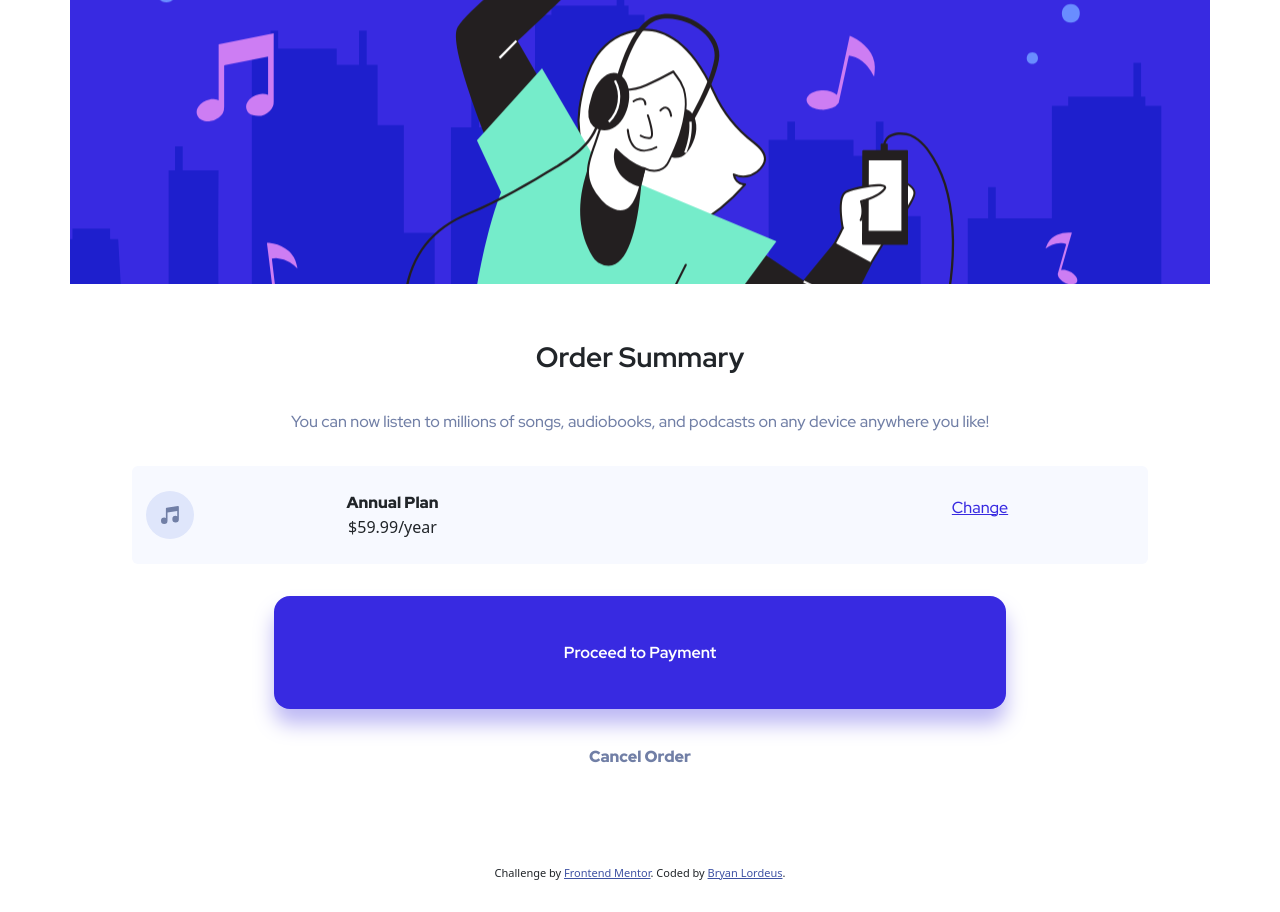
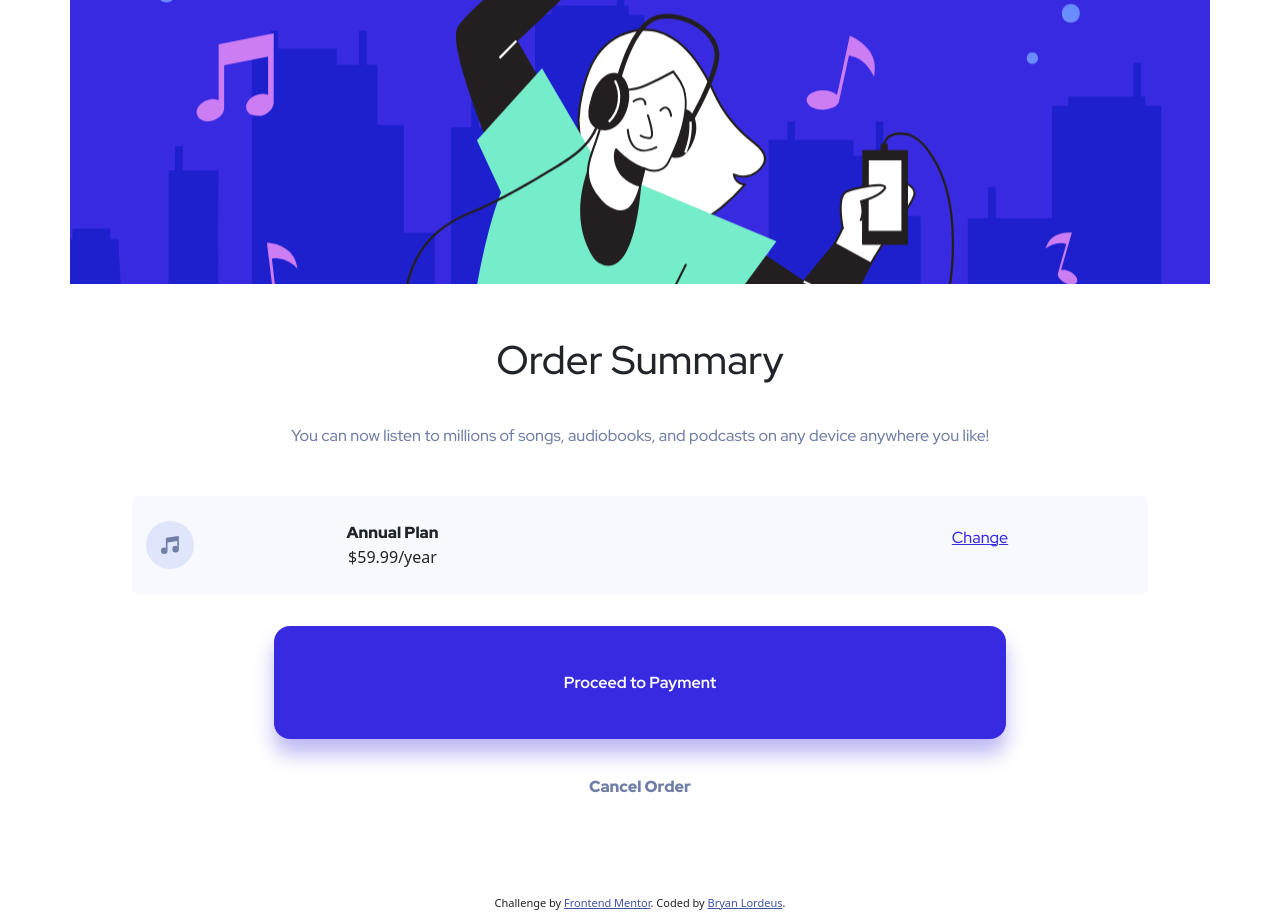
Before and after one commit to blordeus/order-summary-component-main, a plain HTML site: page index.html in a window 1280 px wide. Shown: the top 912 px of the page. Before the commit the page ends 882 px from the top, so only its background shows below. Drawn offline with nearby package versions, Linux system fonts and the light colour scheme.

Commit message:
Update index.html with tags

```diff
--- a/index.html
+++ b/index.html
@@ -24,14 +24,14 @@
 
         <div class="col bold">
 
-          Order Summary
+          <h1>Order Summary</h1>
         </div>
 
         <div class="w-100"></div>
 
         <div class="col medium">
-          You can now listen to millions of songs, audiobooks, and podcasts on any
-          device anywhere you like!
+          <p>You can now listen to millions of songs, audiobooks, and podcasts on any
+            device anywhere you like!</p>
         </div>
 
         <div class="w-100"></div>
```
